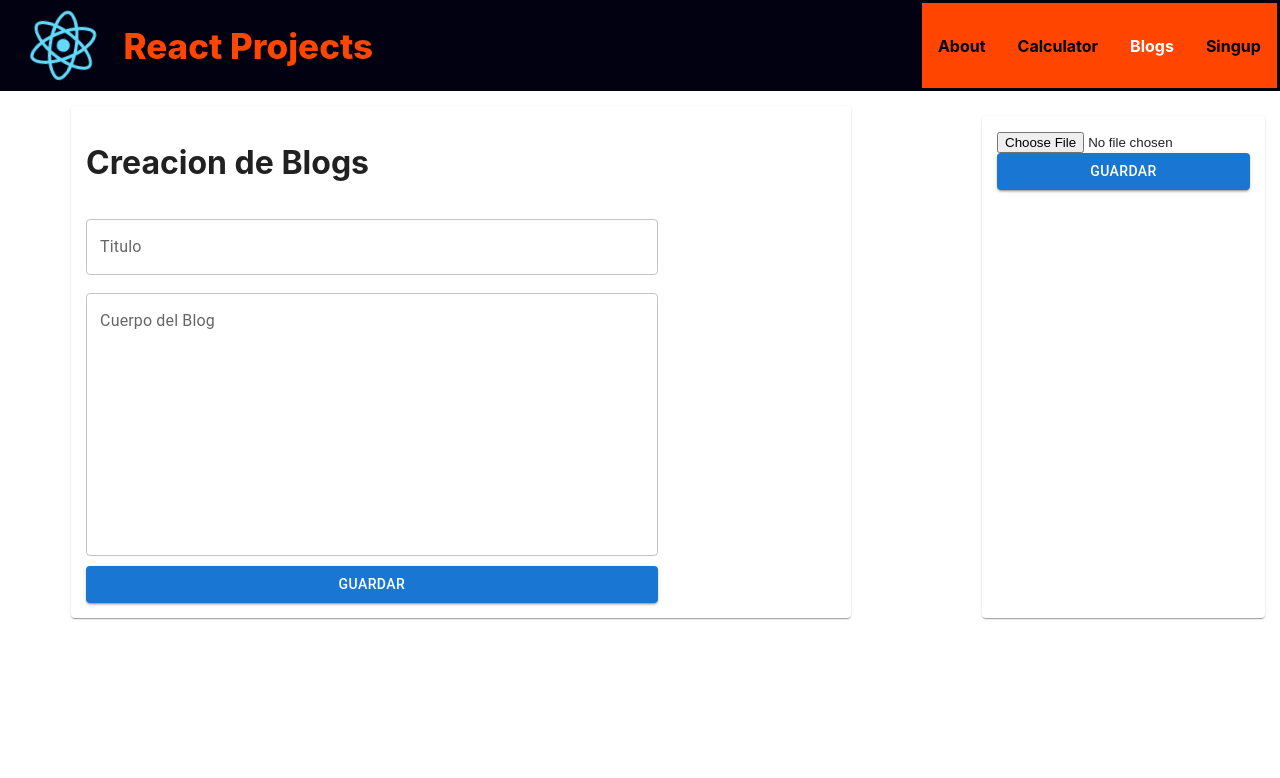
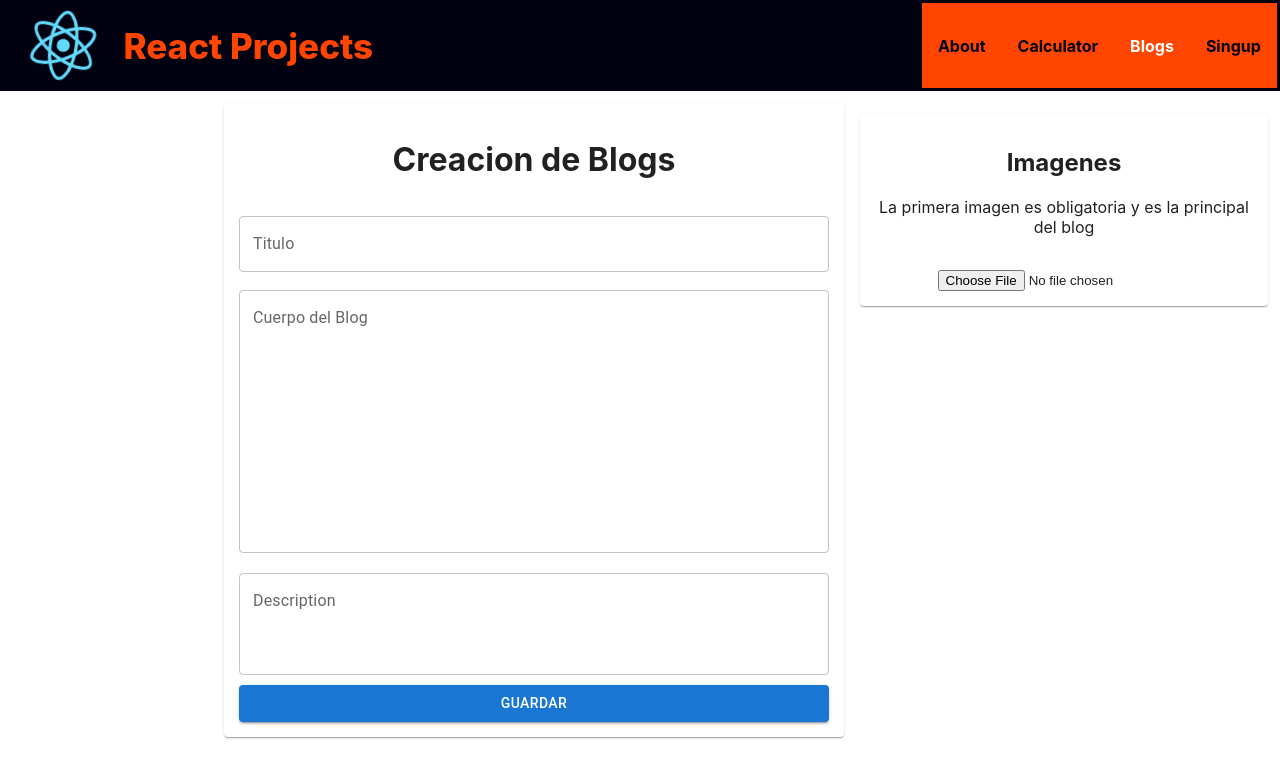
Before and after one commit to DavidCabrera99/mywebapp, a React (Create React App) app: page /blogs/create in a window 1280 px wide. Shown: the top 778 px of the page. Built offline with nearby package versions, Linux system fonts and the light colour scheme.

Commit message:
Blogs Casi terminado

```diff
--- a/src/App.js
+++ b/src/App.js
@@ -78,7 +78,9 @@ class App extends React.Component {
     e.preventDefault()
     let title = e.target.title.value
     let body = e.target.body.value;
-
+    let description = e.target.description.value;
+    let image = e.target.image.value;
+    console.log(image);
     (async () => {
         const rawResponse = await fetch('/api/add/blog',{
             method: 'POST',
@@ -88,7 +90,10 @@ class App extends React.Component {
             },
             body: JSON.stringify({
                 title: title,
-                body: body
+                body: body,
+                description: description,
+                image: image,
+
             })
         })
         const content = await rawResponse.json()
--- a/src/components/Navbar/NavbarElements.js
+++ b/src/components/Navbar/NavbarElements.js
@@ -8,6 +8,8 @@ export const Nav = styled.nav`
     background: #010111;
     height: 85px;
     display: flex;
+    position: sticky;
+    top: 0;
     justify-content: flex-start;
     padding: 0.2rem ;
     z-index:12;
--- a/src/pages/blog/all_blogs.js
+++ b/src/pages/blog/all_blogs.js
@@ -1,9 +1,10 @@
 import {React,useState, useEffect} from 'react';
 import styled from 'styled-components'
-import {Grid} from '@mui/material'
+import {Grid,Card, CardMedia, CardContent, CardActionArea} from '@mui/material'
+import {useNavigate} from 'react-router-dom'
 
 export const AllBlogs  = ()=>{
-    const [blogs, setBlogs] =useState([{pid:0, title:"HOla"}])
+    const [blogs, setBlogs] =useState(null)
     useEffect(()=>{
         (async () => {
             const rawResponse = await fetch('/api/get/blogs')
@@ -15,7 +16,7 @@ export const AllBlogs  = ()=>{
         })()
     }
     ,[])
-
+    var a=-1;
     return (
         /*<AllBlogsContainer>
             {blogs.map(blog =>{
@@ -24,27 +25,42 @@ export const AllBlogs  = ()=>{
                 )
             })}
         </AllBlogsContainer>*/
-        <Grid container spacing={2}>
-            {
+        <div>
+        <Grid container spacing={2} padding="12px">
+            {blogs===null?a:
             blogs.map(blog =>{
-
+                a+=1
                 return (
-                    <Blog key={blog.key} title={blog.title} id={blog.pid}/>
+                    <Blog key={blog.key} title={blog.title} id={a} image={"http://localhost:3002/img/"+blog.img_link} pid={blog.pid} description={blog.short_desc}/>
                 )
             })}
+
         </Grid>
+        </div>
     )
 }
 
-const Blog = ({key,title,id}) =>{
+const Blog = ({image,title,id,description,pid}) =>{
+    let navigate = useNavigate();
 
+    const routeChange = (event,id)=>{
+        let path = `/blogs/${id}`
+        navigate(path)
+    }
 
     return (
+            <Grid item xs={12} md={id%4===1||id%4===2?8:4}>
+                <Card variant="outlined">
+                    <CardActionArea onClick={(e)=>routeChange(e,pid)}>
+                    <CardMedia component="img" alt="Image" src={image} title={""+image} height="200"/>
+                    <CardContent>
 
-        <Grid item xs={12} md={id%4===0?8:4}>
-            <h1>{title}</h1>
-            <p>{id} El primer parrafo de la noticia</p>
-        </Grid>
+                <h1>{title}</h1>
+                <p>{description}</p>
+                </CardContent>
+                </CardActionArea>
+                </Card>
+            </Grid>
     )
 }
 
--- a/src/pages/blog/create_blog/index.js
+++ b/src/pages/blog/create_blog/index.js
@@ -1,44 +1,57 @@
 import React from 'react';
-import {Paper, TextField, Button, Grid} from '@mui/material'
+import {Paper, TextField, Button, Grid, ImageList, ImageListItem, ImageListItemBar, IconButton} from '@mui/material'
 import styled from 'styled-components'
-import { render } from '@testing-library/react';
+import { FaCopy } from 'react-icons/fa';
 
 export class CreateBlogPage extends React.Component{
     constructor(){
         super()
         this.state = {
-            selectedFile: null
+            selectedFile: [],
+
         }
     }
 
     onFileChange(event){
-        this.setState({selectedFile: event.target.files[0]})
+        this.setState({selectedFile: this.state.selectedFile.concat(event.target.files[0])})
         console.log(event.target.files[0])
     }
 
     onFileUpload(e){
+        this.state.selectedFile.forEach((file)=>{
             e.preventDefault()
             const formData = new FormData();
-        formData.append("myFile",this.state.selectedFile,this.state.selectedFile.name);
-        console.log(this.state.selectedFile.name);
+            formData.append("myFile",file,file.name);
             (async () => {
                 const rawResponse = await fetch('/api/uploadfile',{
                     method: 'POST',
                     body: formData
                 })
                 const content = await rawResponse.json()
-            console.log(content)
+                file.path = content.name
+                console.log(file)
+                this.setState({selectedFile:this.state.selectedFile})
             })()
+        })
+
+    }
+
+    copyClipboard(e,path){
+        navigator.clipboard.writeText("<img width=\"100%\" src=\"http://localhost:3002/img/"+path+"\" alt=\"img\" />").then(()=>{
+            console.log("ok")
+            }).catch(err=>console.error(err))
     }
 
     render(){
     return (
-        <BasePage>
+        <Grid container spacing={2} padding="12px">
+            <Grid item xs={0} md={2}>
                 <span />
+            </Grid>
+            <Grid item xs={12} md={6}>
             <Paper sx="padding:15px;max-width:750px;
 
             ">
-                <Grid container>
                 <h1>Creacion de Blogs</h1>
                 <form onSubmit={this.props.handleCreateBlog}>
                     <TextField fullWidth={true} color="warning" margin="normal" size="normal" label="Titulo" variant="outlined"  name="title" sx=""/>
@@ -53,20 +66,54 @@ export class CreateBlogPage extends React.Component{
                             "
                         name="body"
                         />
+                        <TextField
+                        multiline={true}
+                        label="Description"
+                        fullWidth={true}
+                        minRows="3"
+                        sx="
+                            margin-top:10px;
+                            margin-bottom:10px;
+                            "
+                        name="description"
+                        />
+                    <input type="hidden" name="image" value={this.state.selectedFile.length===0?"":this.state.selectedFile[0].path}/>
                     <Button type="submit" fullWidth={true} variant="contained">Guardar</Button>
                 </form >
+            </Paper>
             </Grid>
-            </Paper>
+            <Grid item xs={12} md={4}>
             <Paper sx="padding:15px;max-width:750px;margin-top:10px;
 
             ">
+                <h2>Imagenes</h2>
+                <p>La primera imagen es obligatoria y es la principal del blog</p>
+                <ImageList sx={{
+                    gridAutoFlow: "column",
+                    gridTemplateColumns: "repeat(auto-fill,minmax(160px,1fr)) !important",
+                    gridAutoColumns: "minmax(160px,1fr)"
+                }}>
+                {this.state.selectedFile.map(file =>{
+                    console.log(file)
+                    return(
+                        <ImageListItem>
+                        <img src={URL.createObjectURL(file)} alt="Imagenes"/>
+                        <ImageListItemBar title={file.path===null?"":file.path} actionIcon={<IconButton onClick={(e)=>this.copyClipboard(e,file.path)} sx={{color: 'white'}}>
+                            <FaCopy />
+                            </IconButton>
+                            }/>
+                        </ImageListItem>
+                    )
+                })}
+                </ImageList>
                 <form onSubmit={this.onFileUpload.bind(this)}>
                     <input type="file" onChange={this.onFileChange.bind(this)}/>
-                    <Button type="submit" fullWidth={true} variant="contained">Guardar</Button>
+                    {this.state.selectedFile.length===0?"":<Button type="submit" fullWidth={true} variant="contained">Guardar</Button>}
                 </form>
             </Paper>
-            <span />
-        </BasePage>
+            </Grid>
+
+        </Grid>
     )
     }
 }
--- a/src/pages/blogs.js
+++ b/src/pages/blogs.js
@@ -1,7 +1,6 @@
 import {React ,useState, useEffect} from 'react'
 import styled from 'styled-components'
-import {Paper, Card} from '@mui/material'
-import logo from '../logo.svg'
+import {Paper, Grid} from '@mui/material'
 import {NavLink as Link, useParams} from "react-router-dom"
 
 const Blogs = ()=>{
@@ -23,11 +22,18 @@ const Blogs = ()=>{
     )
     return(
         <StyledBlogsPage>
+            <Grid container>
+            <Grid item xs={0} md={2}>
+                <span />
+            </Grid>
+                <Grid item xs={12} md={8}>
             <BlogTitle className="animate__animated animate__fadeInLeft">{title}</BlogTitle>
             <BlogBody  dangerouslySetInnerHTML={{__html:body}}>
 
             </BlogBody>
             <Link to="/blogs/create">Create a New Blog</Link>
+            </Grid>
+            </Grid>
         </StyledBlogsPage>
     )
 }
@@ -46,11 +52,10 @@ const BlogTitle =styled.h1`
     font-size: clamp(3rem,5vw,7vw);
     color:#eee;
     width: 100%;
+    max-width:750px;
     font-weight: 700;
     margin: 0;
     padding: 5px;
-    position: sticky;
-    top: 0;
     user-select: none;
     background-color: #282c34;
     border-radius:15px;
```
Also changed, not shown: 2 other files (tests, documents, lock files or other folders). Lines whose indentation alone changed are shown as unchanged.
